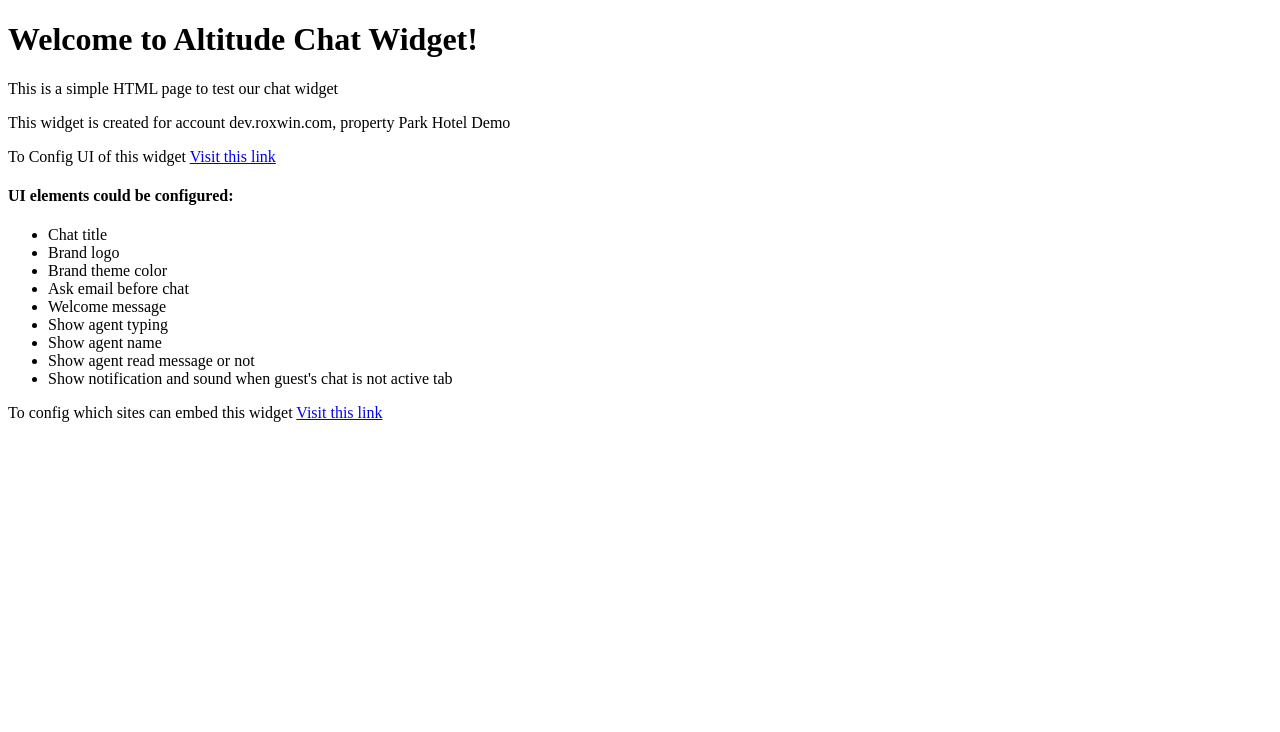
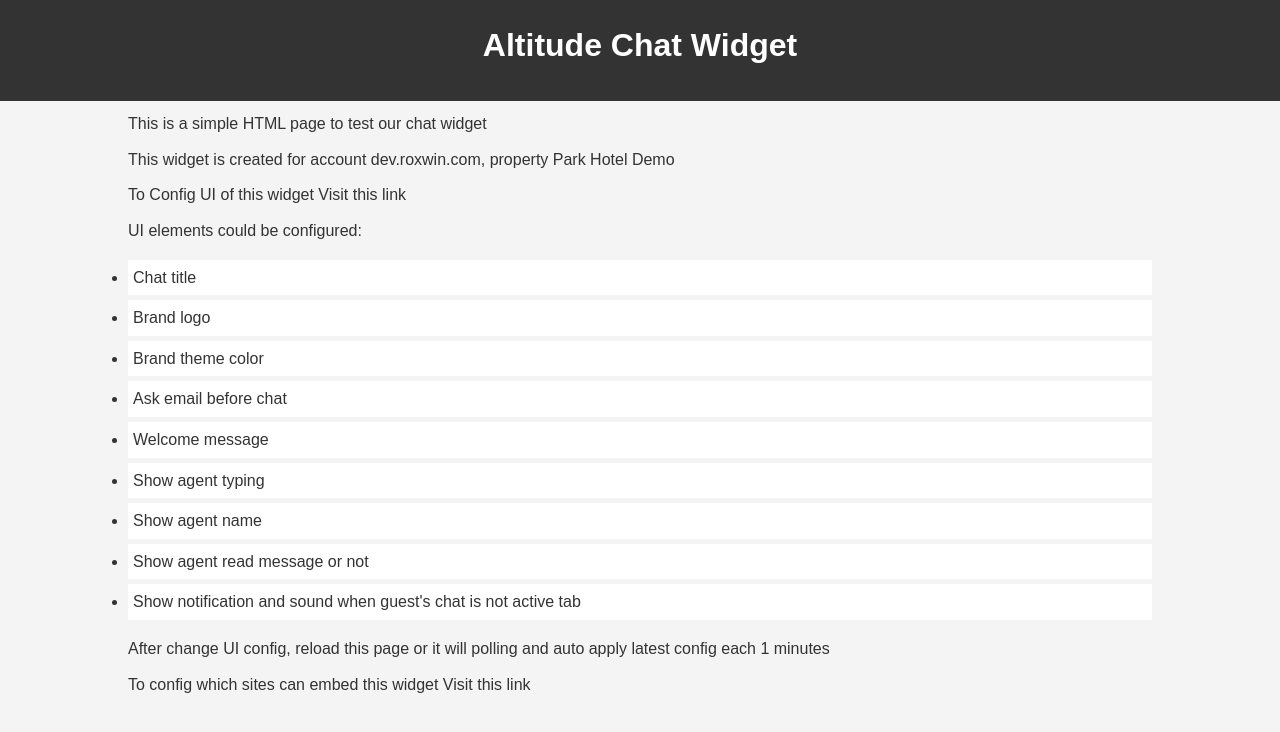
Before and after one commit to vietthangif/altitude-chat-widget-demo, a plain HTML site: page index.html in a window 1280 px wide. Drawn offline with Linux system fonts and the light colour scheme; a script that the page names is missing.

Commit message:
update html description

```diff
--- a/index.html
+++ b/index.html
@@ -8,16 +8,90 @@
     <!-- Embedding the JavaScript file -->
     <script src="https://altitude-chat-widget.vercel.app/chat-widget.js"></script>
   </head>
+
+  <style>
+    body {
+      font-family: 'Arial', sans-serif;
+      line-height: 1.6;
+      margin: 0;
+      padding: 0;
+      background-color: #f4f4f4;
+      color: #333;
+    }
+
+    header {
+      background-color: #333;
+      color: #fff;
+      padding: 20px 0;
+      text-align: center;
+    }
+
+    h1,
+    h2 {
+      margin: 0 0 10px 0;
+    }
+
+    p {
+      margin: 0 0 10px 0;
+    }
+
+    ul {
+      /* list-style: none; */
+      padding: 0;
+    }
+
+    ul li {
+      background-color: #fff;
+      margin-bottom: 5px;
+      padding: 5px;
+      /* border-bottom: 1px solid #ddd; */
+    }
+
+    a {
+      color: #333;
+      text-decoration: none;
+    }
+
+    a:hover {
+      text-decoration: underline;
+    }
+
+    .container {
+      width: 80%;
+      margin: auto;
+      overflow: hidden;
+      padding: 10px 20px;
+    }
+
+    .list-title {
+      color: #333;
+      margin: 20px 0;
+    }
+  </style>
+
   <body>
-    <h1>Welcome to Altitude Chat Widget!</h1>
+    <header>
+      <h1>Altitude Chat Widget</h1>
+    </header>
 
+    <div class="container">
       <p>This is a simple HTML page to test our chat widget</p>
 
-    <p>This widget is created for account dev.roxwin.com, property Park Hotel Demo</p>
+      <p>
+        This widget is created for account dev.roxwin.com, property Park Hotel
+        Demo
+      </p>
 
-    <p> To Config UI of this widget  <a target="_blank" href="https://alt-admin.dev.altitudehq.com/omnichannel/config/widget#setup">Visit this link</a> </p>
+      <p>
+        To Config UI of this widget
+        <a
+          target="_blank"
+          href="https://alt-admin.dev.altitudehq.com/omnichannel/config/widget#setup"
+          >Visit this link</a
+        >
+      </p>
 
-    <h4>UI elements could be configured:</h4>
+      <span class="list-title">UI elements could be configured:</span>
       <ul>
         <li>Chat title</li>
         <li>Brand logo</li>
@@ -30,7 +104,17 @@
         <li>Show notification and sound when guest's chat is not active tab</li>
       </ul>
 
-    <p>To config which sites can embed this widget  <a target="_blank" href="https://alt-admin.dev.altitudehq.com/omnichannel/config/widget#code">Visit this link</a> </p>
+      <p>After change UI config, reload this page or it will polling and auto apply latest config each 1 minutes</p>
+
+      <p>
+        To config which sites can embed this widget
+        <a
+          target="_blank"
+          href="https://alt-admin.dev.altitudehq.com/omnichannel/config/widget#code"
+          >Visit this link</a
+        >
+      </p>
+    </div>
 
     <chat-widget id="6540c6ae1fe0a5003bf5e1fc"></chat-widget>
   </body>
```
Lines whose indentation alone changed are shown as unchanged.
